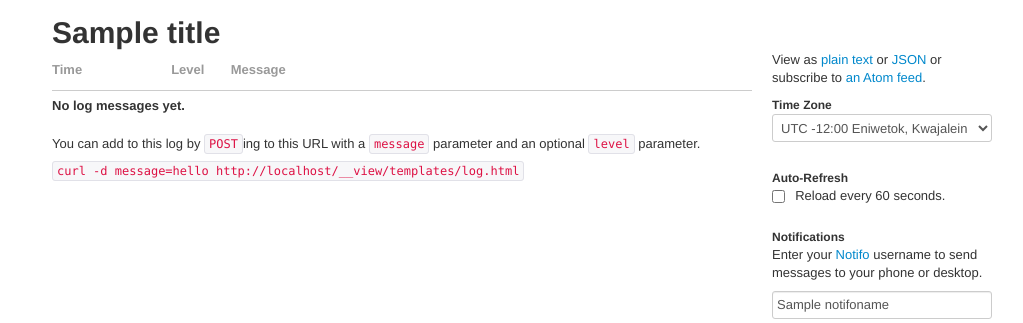
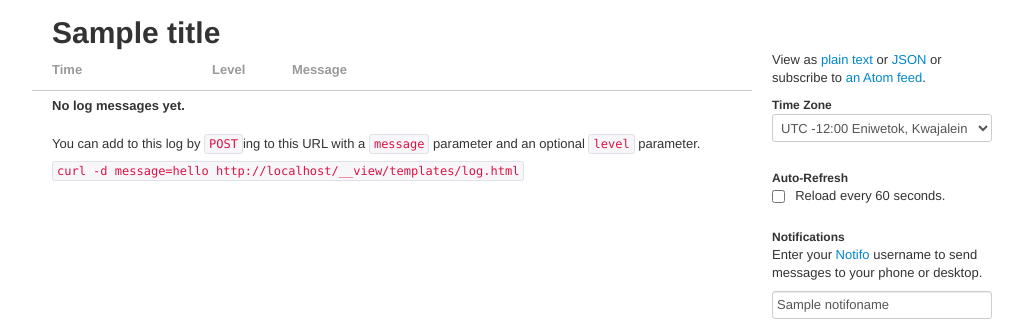
Before and after one commit to sampsyo/loglet, a Flask app: template templates/log.html in a window 1280 px wide. Shown: the top 323 px of the page, without its empty margins (118-1141 px from the left). Run offline with Flask 2, Linux system fonts and the light colour scheme; the template is opened without the code that fills it: most values are stand-ins (such as "Sample title", 1, 10 or a date in 2020); data that the repository does not hold is empty.

Commit message:
fixed "column" widths

```diff
--- a/templates/log.html
+++ b/templates/log.html
@@ -65,20 +65,20 @@
     <div class="row">
         <div class="span9 main">
             <div class="logtable">
-                <div class="row-fluid thead">
+                <div class="row thead">
                     <div class="span2">Time</div>
                     <div class="span1">Level</div>
-                    <div class="span9">Message</div>
+                    <div class="span6">Message</div>
                 </div>
                 {% for message in messages -%}
-                <div class="row-fluid trow" id="{{ message.id | stringid }}">
+                <div class="row trow" id="{{ message.id | stringid }}">
                     <div class="span2 time">
                         {{ message.time | timeformat(tzoffset) }}
                     </div>
                     <div class="span1 level {{ message.level | levelname }}">
                         {{ message.level | default('&nbsp;' | safe, True) }}
                     </div>
-                    <div class="span9 message">{{ message.message }}</div>
+                    <div class="span6 message">{{ message.message }}</div>
                 </div>
                 {%- endfor %}
             </div>
```
